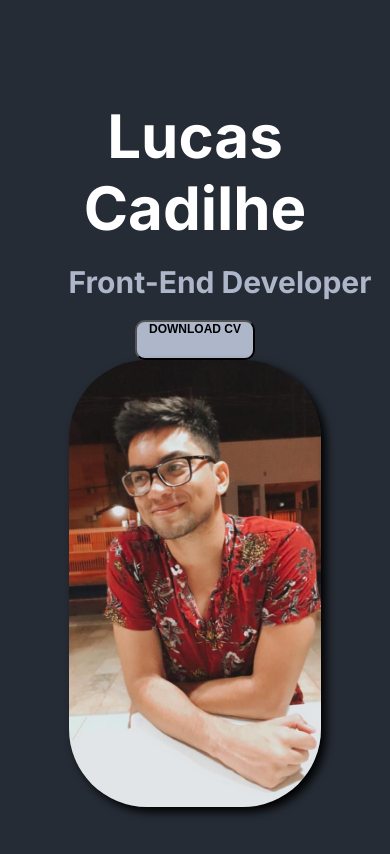
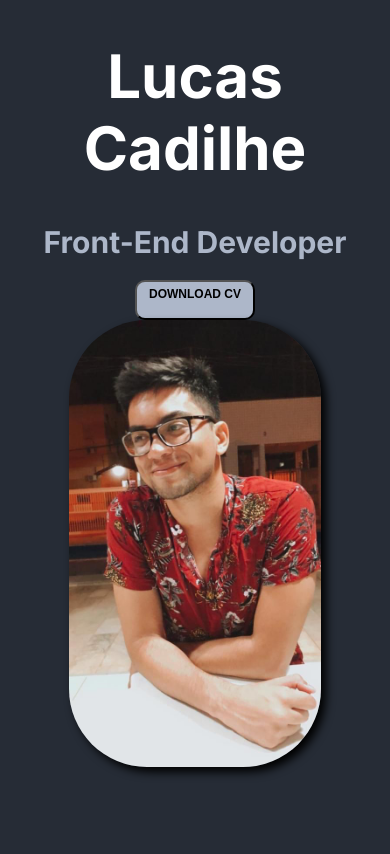
Before and after one commit to LuckCadilhe/Portfolio, a plain HTML site: page index.html in a window 390 px wide. Shown: the top 854 px of the page. Drawn offline with Linux system fonts and the light colour scheme.

Commit message:
novas mudanças

```diff
--- a/assets/css/style.css
+++ b/assets/css/style.css
@@ -240,13 +240,21 @@ li p {
         display: flex;
         flex-wrap: wrap;
     }
-    .container, button, #lista1, #lista2, .sobre, p{
+    .container, #lista1, #lista2, .sobre, p{
         display: flex;
         flex-direction: column;
         align-items: center;
         text-align: center;
         margin: auto;
-        padding-bottom: 20px;
+        padding: 20px;
+    }
+    button {
+        display: flex;
+        flex-direction: column;
+        align-items: center;
+        text-align: center;
+        margin: auto;
+        padding: 5px;
     }
     .rounded__sobre {
         margin:auto;
```
